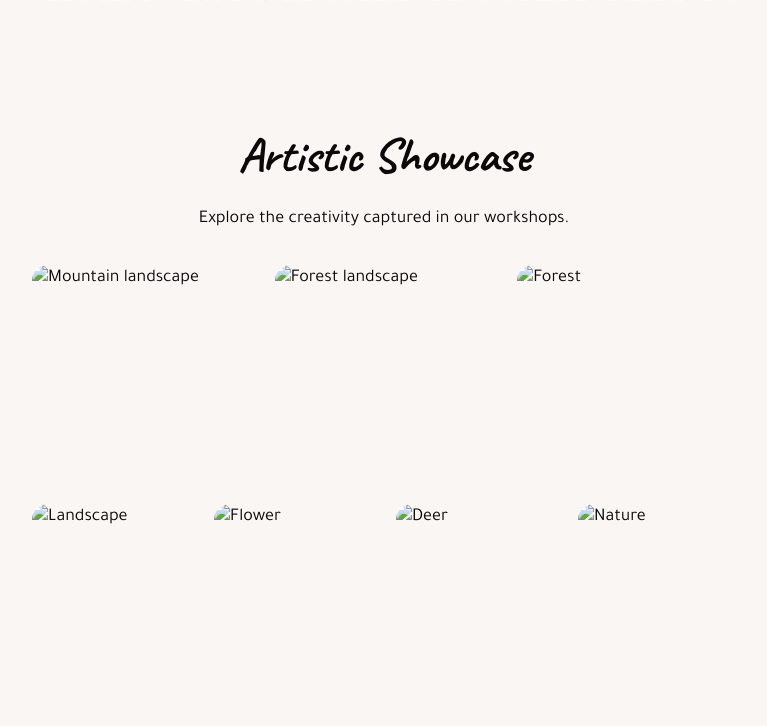
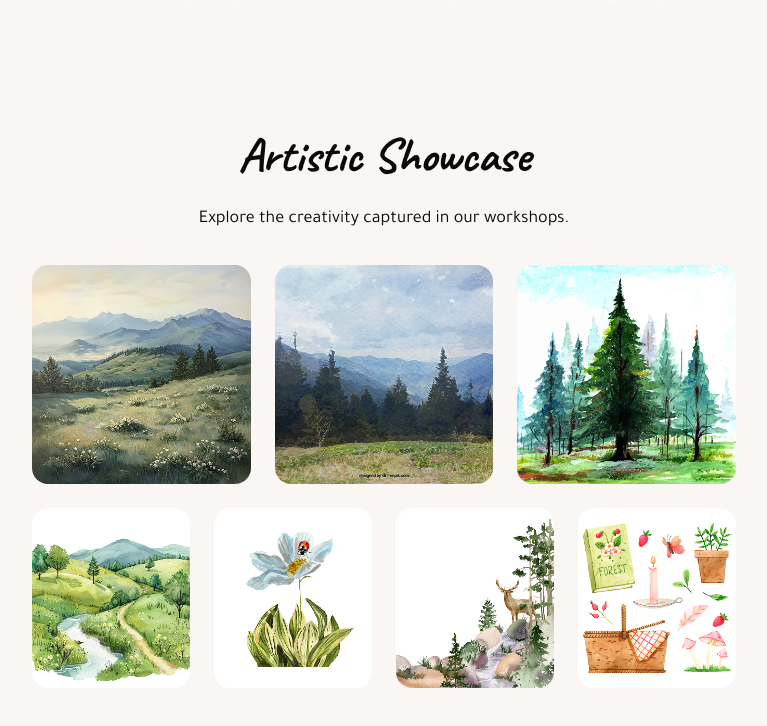
Before and after one commit to VladSKarpenko/first-team-experiance, a plain HTML site: page index.html in a window 1280 px wide. Shown: the part 910-1636 px from the top of the page, without its empty margins (256-1023 px from the left). Drawn offline with nearby package versions, Linux system fonts and the light colour scheme.

Commit message:
Deploying to gh-pages from @ VladSKarpenko/first-team-experiance@cb45ff7dbe200d2ff3b95efb30d431003b85ad3e 🚀

```diff
--- a/index.html
+++ b/index.html
@@ -72,8 +72,8 @@
       <li class="gallery-list-item">
         <img
           class="gallery-img"
-          srcset="/src/img/gallery/gallery-1.jpg 1x, /src/img/gallery/gallery-1@2x.jpg 2x"
-          src="/src/img/gallery/gallery-1.jpg"
+          srcset="/first-team-experiance/assets/gallery-1-BUTLN0Mv.jpg 1x, /first-team-experiance/assets/gallery-1@2x-nIQRfxXt.jpg 2x"
+          src="/first-team-experiance/assets/gallery-1-BUTLN0Mv.jpg"
           alt="Mountain landscape"
           width="160"
           height="157"
@@ -83,8 +83,8 @@
       <li class="gallery-list-item">
         <img
           class="gallery-img"
-          srcset="/src/img/gallery/gallery-2.jpg 1x, /src/img/gallery/gallery-2@2x.jpg 2x"
-          src="/src/img/gallery/gallery-2.jpg"
+          srcset="/first-team-experiance/assets/gallery-2-CoCDAdhX.jpg 1x, /first-team-experiance/assets/gallery-2@2x-C6s5s3_G.jpg 2x"
+          src="/first-team-experiance/assets/gallery-2-CoCDAdhX.jpg"
           alt="Forest landscape"
           width="160"
           height="157"
@@ -94,8 +94,8 @@
       <li class="gallery-list-item">
         <img
           class="gallery-img"
-          srcset="/src/img/gallery/gallery-3.jpg 1x, /src/img/gallery/gallery-3@2x.jpg 2x"
-          src="/src/img/gallery/gallery-3.jpg"
+          srcset="/first-team-experiance/assets/gallery-3-DnRrWhm7.jpg 1x, /first-team-experiance/assets/gallery-3@2x-C_MJkhci.jpg 2x"
+          src="/first-team-experiance/assets/gallery-3-DnRrWhm7.jpg"
           alt="Forest"
           width="160"
           height="157"
@@ -105,8 +105,8 @@
       <li class="gallery-list-item">
         <img
           class="gallery-img"
-          srcset="/src/img/gallery/gallery-4.jpg 1x, /src/img/gallery/gallery-4@2x.jpg 2x"
-          src="/src/img/gallery/gallery-4.jpg"
+          srcset="/first-team-experiance/assets/gallery-4-Blw2GkGt.jpg 1x, /first-team-experiance/assets/gallery-4@2x-Dw0Hg1sZ.jpg 2x"
+          src="/first-team-experiance/assets/gallery-4-Blw2GkGt.jpg"
           alt="Landscape"
           width="160"
           height="157"
@@ -116,8 +116,8 @@
       <li class="gallery-list-item">
         <img
           class="gallery-img"
-          srcset="/src/img/gallery/gallery-5.jpg 1x, /src/img/gallery/gallery-5@2x.jpg 2x"
-          src="/src/img/gallery/gallery-5.jpg "
+          srcset="/first-team-experiance/assets/gallery-5-v2YKjQOb.jpg 1x, /first-team-experiance/assets/gallery-5@2x-CsHmwKDi.jpg 2x"
+          src="/first-team-experiance/assets/gallery-5-v2YKjQOb.jpg"
           alt="Flower"
           width="160"
           height="157"
@@ -127,8 +127,8 @@
       <li class="gallery-list-item">
         <img
           class="gallery-img"
-          srcset="/src/img/gallery/gallery-6.jpg 1x, /src/img/gallery/gallery-6@2x.jpg 2x"
-          src="/src/img/gallery/gallery-6.jpg"
+          srcset="/first-team-experiance/assets/gallery-6-CDdKdZul.jpg 1x, /first-team-experiance/assets/gallery-6@2x-K7_7B2Mq.jpg 2x"
+          src="/first-team-experiance/assets/gallery-6-CDdKdZul.jpg"
           alt="Deer"
           width="160"
           height="157"
@@ -138,8 +138,8 @@
       <li class="gallery-list-item">
         <img
           class="gallery-img"
-          srcset="/src/img/gallery/gallery-7.jpg 1x, /src/img/gallery/gallery-7@2x.jpg 2x"
-          src="/src/img/gallery/gallery-7.jpg "
+          srcset="/first-team-experiance/assets/gallery-7-AKaFElhC.jpg 1x, /first-team-experiance/assets/gallery-7@2x-Ds9a6VSu.jpg 2x"
+          src="/first-team-experiance/assets/gallery-7-AKaFElhC.jpg"
           alt="Nature"
           width="160"
           height="157"
```
Also changed, not shown: assets/gallery-1-BUTLN0Mv.jpg (added), assets/gallery-1@2x-nIQRfxXt.jpg (added), assets/gallery-2-CoCDAdhX.jpg (added), assets/gallery-2@2x-C6s5s3_G.jpg (added), assets/gallery-3-DnRrWhm7.jpg (added), assets/gallery-3@2x-C_MJkhci.jpg (added), assets/gallery-4-Blw2GkGt.jpg (added), assets/gallery-4@2x-Dw0Hg1sZ.jpg (added), assets/gallery-5-v2YKjQOb.jpg (added), assets/gallery-5@2x-CsHmwKDi.jpg (added), assets/gallery-6-CDdKdZul.jpg (added), assets/gallery-6@2x-K7_7B2Mq.jpg (added), assets/gallery-7-AKaFElhC.jpg (added), assets/gallery-7@2x-Ds9a6VSu.jpg (added).
